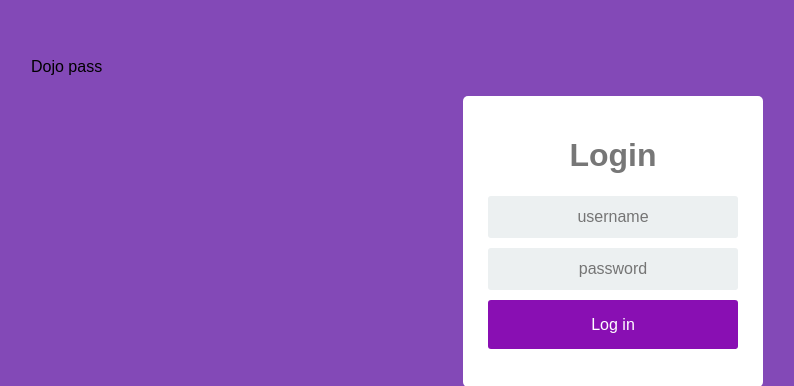
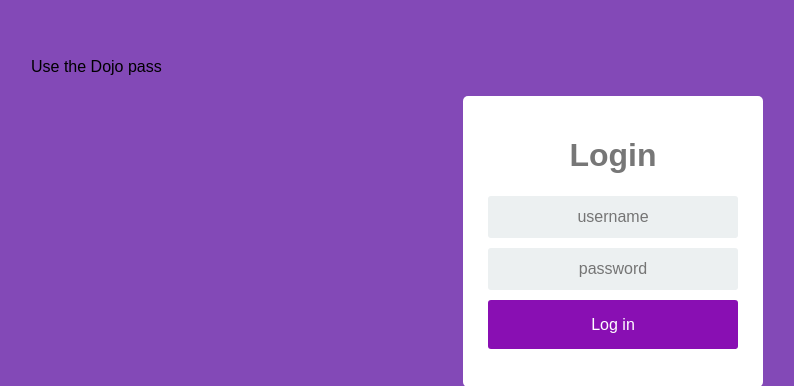
Before and after one commit to nakurunet/bc-13-todo, a Flask app: page / in a window 1280 px wide. Shown: the top 386 px of the page, without its empty margins (27-821 px from the left). Run offline with Flask 2, Linux system fonts and the light colour scheme.

Commit message:
Added <p> to the login.html

```diff
--- a/templates/login.html
+++ b/templates/login.html
@@ -1,6 +1,6 @@
 
 <link rel= "stylesheet" type= "text/css" href= "{{ url_for('static',filename='style.css') }}">
-<p>Dojo pass</p>
+<p>Use the Dojo pass</p>
 
 
 
```
